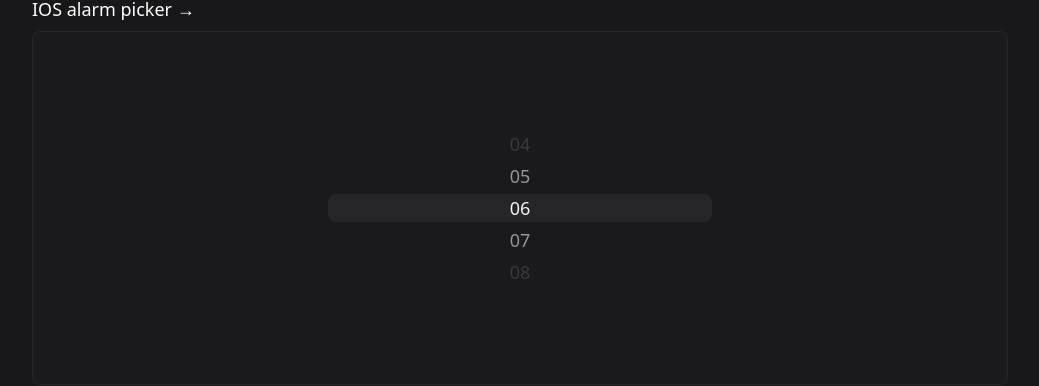
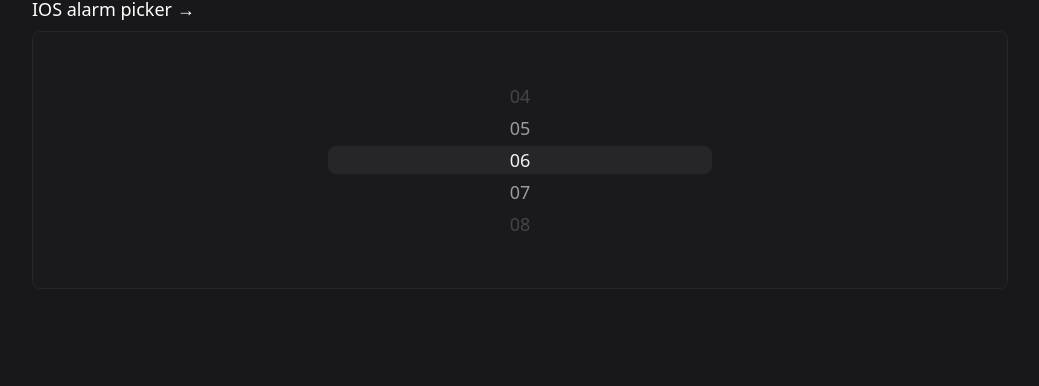
Before and after one commit to Jonathanmeij/framer-recipes, a React (Vite) app: page / in a window 1280 px wide. Shown: the part 1096-1482 px from the top of the page, without its empty margins (120-1159 px from the left). Built offline with nearby package versions, Linux system fonts and the light colour scheme.

Commit message:
Constraints and good opacity

```diff
--- a/src/components/iosAlarmPicker.tsx
+++ b/src/components/iosAlarmPicker.tsx
@@ -8,7 +8,7 @@ import {
     useTransform,
 } from "framer-motion";
 import { useEffect, useRef } from "react";
-import useMeasure from "react-use-measure";
+import useMeasure, { RectReadOnly } from "react-use-measure";
 
 export default function IosAlarmPicker() {
     return (
@@ -35,10 +35,11 @@ function Picker({
     const [refOptions, optionsBounds] = useMeasure();
     const optionHeight = optionsBounds.height / options.length;
     const animationIdRef = useRef(0); // Track the current animation ID
+    const controls = useAnimationControls();
+    const y = useMotionValue(0);
 
-    const controls = useAnimationControls();
-
-    const y = useMotionValue(0);
+    const containerTopConstraint = -optionsBounds.height + containerBounds.height / 2;
+    const containerBottomConstraint = containerBounds.height / 2;
 
     const relativeHeigt = (value: number) =>
         value - containerBounds.height / 2 + optionHeight / 2;
@@ -56,10 +57,11 @@ function Picker({
                     type: "inertia",
                     velocity: info.velocity.y,
                     power: 0.8,
-                    timeConstant: 300,
-                    bounceStiffness: 300,
+                    timeConstant: 100,
+                    bounceStiffness: 50,
                     bounceDamping: 20,
-                    max: optionsBounds.height / 2,
+                    min: containerTopConstraint + optionHeight / 2,
+                    max: containerBottomConstraint - optionHeight / 2,
                 },
             })
             .then(() => {
@@ -91,7 +93,7 @@ function Picker({
     }, [containerBounds, optionHeight, optionsBounds, y, value]);
 
     return (
-        <div className="relative h-64 text-lg " ref={ref}>
+        <div className="relative h-40 overflow-hidden text-lg " ref={ref}>
             <div className="absolute flex items-center justify-center w-full font-light -translate-y-1/2 rounded-lg top-1/2 h-7 bg-zinc-100/5"></div>
             <motion.div
                 drag="y"
@@ -100,8 +102,8 @@ function Picker({
                 animate={controls}
                 dragMomentum={false}
                 dragConstraints={{
-                    top: -optionsBounds.height + containerBounds.height / 2,
-                    bottom: containerBounds.height / 2,
+                    top: containerTopConstraint,
+                    bottom: containerBottomConstraint,
                 }}
                 style={{
                     y,
@@ -110,6 +112,7 @@ function Picker({
             >
                 {options.map((option, index) => (
                     <PickerOption
+                        containerBounds={containerBounds}
                         option={option}
                         y={y}
                         index={index}
@@ -136,24 +139,33 @@ function PickerOption({
     index,
     optionHeight,
     relativeHeigt,
+    containerBounds,
 }: {
     option: string;
     y: MotionValue<number>;
     index: number;
     optionHeight: number;
     relativeHeigt: (value: number) => number;
+    containerBounds: RectReadOnly;
 }) {
     const heightForIndex = (index: number) => index * optionHeight;
+
+    const percentageToBorder = (index: number) => {
+        const relativeY = relativeHeigt(y.get()) + heightForIndex(index);
+        const halfHeight = containerBounds.height / 2;
+        const distance = Math.abs(relativeY) / halfHeight;
+
+        if (index === 0) {
+            console.log(distance);
+        }
+        return Math.max(0, Math.min(1, 1 - distance));
+    };
 
     return (
         <motion.div
             style={{
                 opacity: useTransform(() => {
-                    const distance = Math.abs(
-                        -heightForIndex(index) - relativeHeigt(y.get())
-                    );
-                    const opacity = Math.max(0, Math.min(1, 1 - distance / 75));
-                    return opacity;
+                    return percentageToBorder(index);
                 }),
             }}
             className="flex items-center h-8"
```
